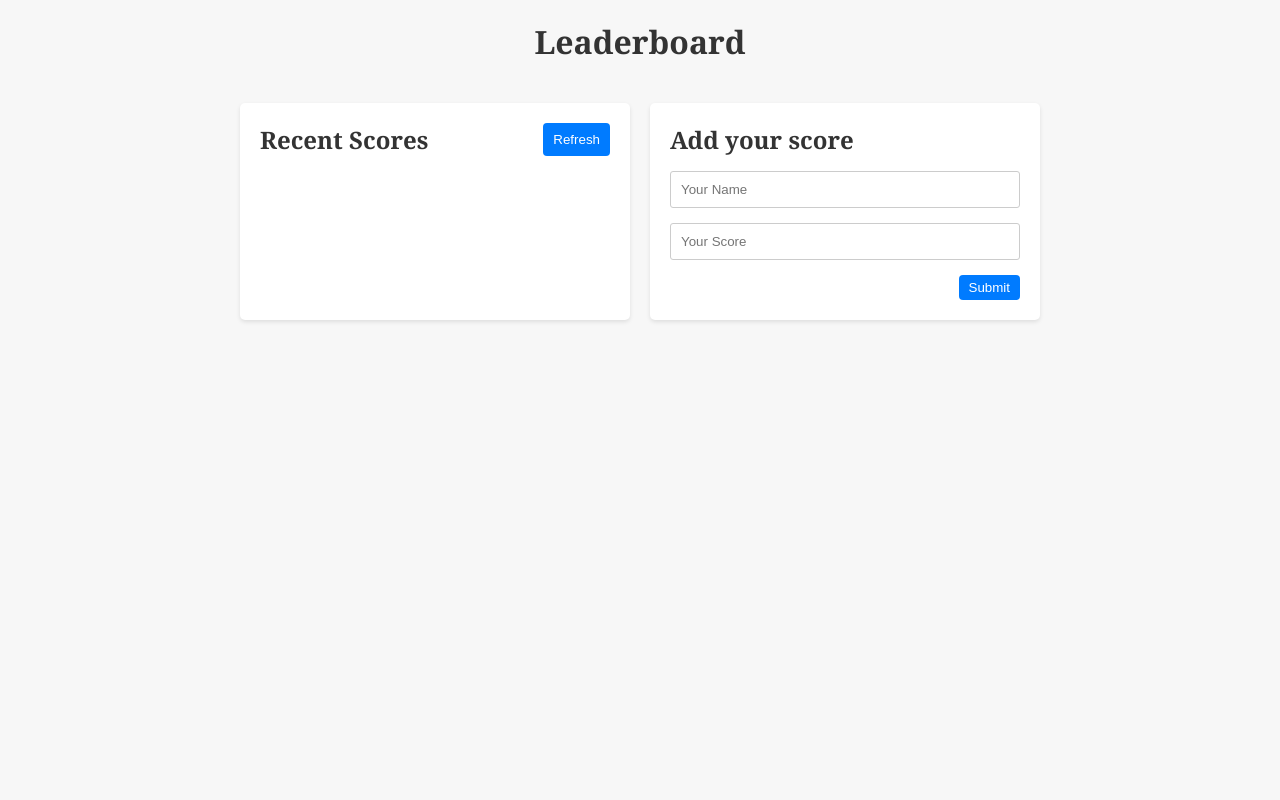
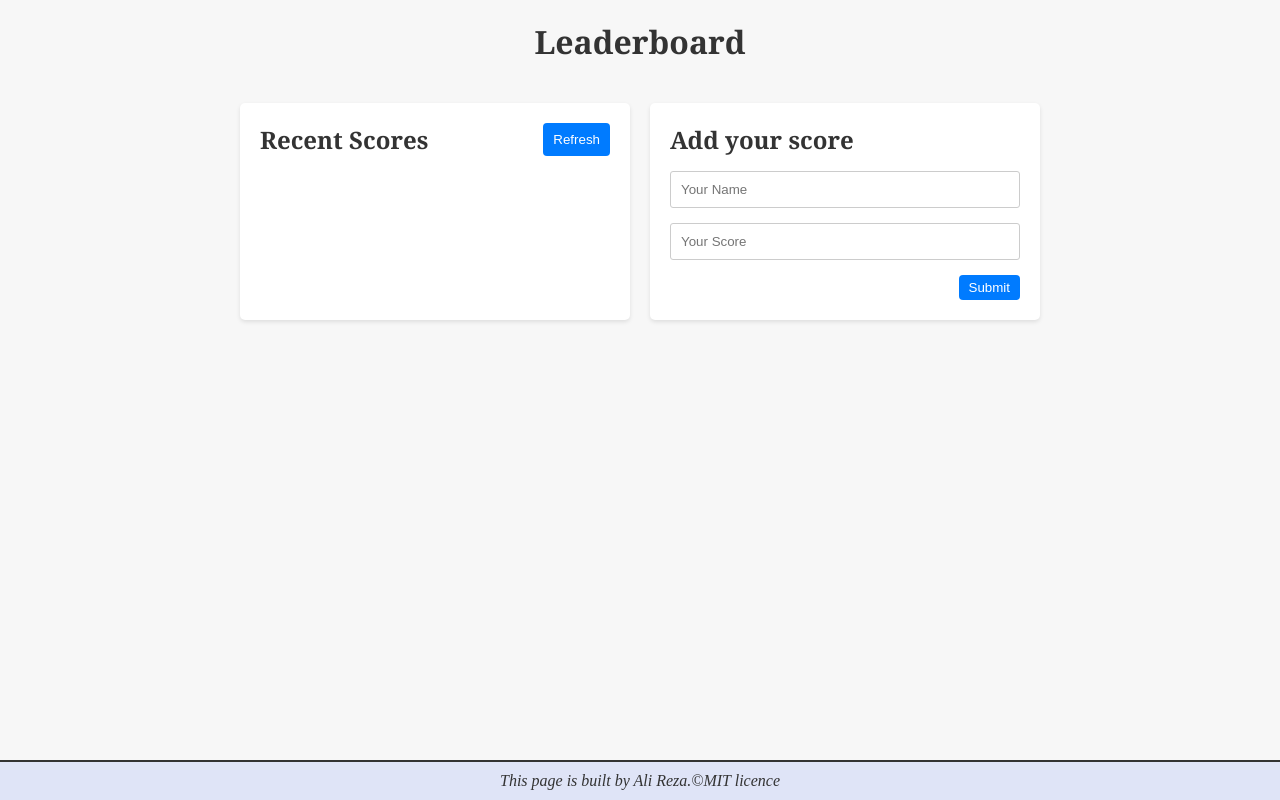
Before and after one commit to AliRezaBmeDu/leaderboard, a website built with webpack: page src/index.html in a window 1280 px wide. Built offline with nearby package versions, Linux system fonts and the light colour scheme; no server answers.

Commit message:
Add footer

```diff
--- a/src/index.html
+++ b/src/index.html
@@ -31,5 +31,10 @@
         </div>
     </div>
 
+    <footer>
+        <p>This page is built by Ali Reza.</p>
+        <p>&copy;MIT licence</p>
+    </footer>
+
 </body>
 </html>
--- a/src/style.css
+++ b/src/style.css
@@ -124,3 +124,28 @@ header {
   border-radius: 0.25rem;
   cursor: pointer;
 }
+
+/*Style the footer section*/
+footer {
+  border-top: 2px solid;
+  margin-top: auto;
+  background-color: rgb(223, 228, 247);
+
+  /* Add the following Flexbox rules */
+  position: fixed;
+  left: 0;
+  bottom: 0;
+  width: 100%;
+  display: flex;
+  align-items: center;
+  justify-content: center;
+  padding: 10px;
+}
+
+footer p {
+  text-align: center;
+  font-size: 1rem;
+  font-family: 'Times New Roman', Times, serif, sans-serif;
+  font-style: italic;
+  margin-bottom: 0;
+}
```
